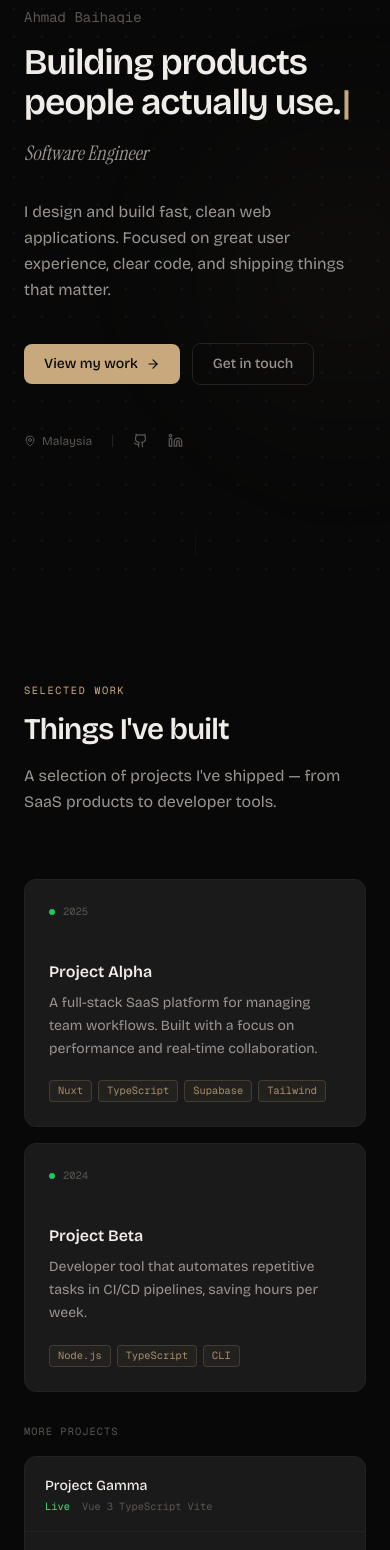
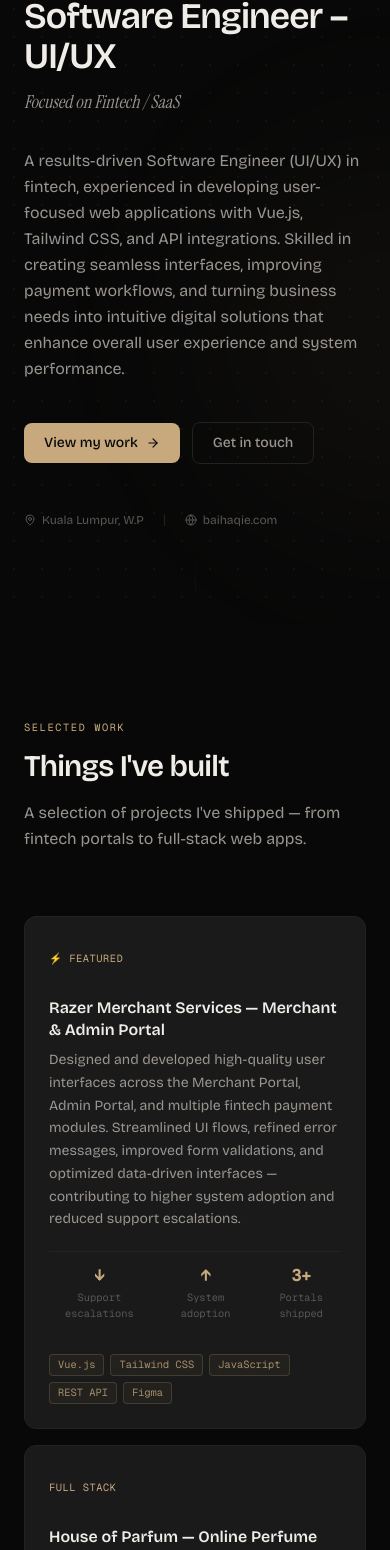
Before and after one commit to byhaqie31/portfolio-v2, a Nuxt app: page / in a window 390 px wide. Shown: the part 257-1807 px from the top of the page. Built offline with nearby package versions, Linux system fonts and the light colour scheme.

Commit message:
Update Information

```diff
--- a/components/layout/Navbar.vue
+++ b/components/layout/Navbar.vue
@@ -26,7 +26,7 @@
     <nav class="max-w-5xl mx-auto px-6 h-14 flex items-center justify-between">
       <!-- Logo -->
       <NuxtLink href="/" class="font-mono text-sm text-text-primary hover:text-white transition-colors">
-        {{ personal.name.split(' ')[0].toLowerCase() }}<span class="text-accent">.</span>
+        qie<span class="text-accent">.dev</span>
       </NuxtLink>
 
       <!-- Desktop links -->
--- a/components/sections/ContactSection.vue
+++ b/components/sections/ContactSection.vue
@@ -1,5 +1,5 @@
 <script setup lang="ts">
-import { Mail, Github, Linkedin, ArrowRight } from 'lucide-vue-next'
+import { Mail, ArrowRight } from 'lucide-vue-next'
 import { personal } from '~/data/index'
 </script>
 
@@ -37,7 +37,7 @@
             rel="noopener noreferrer"
             class="btn-ghost inline-flex items-center gap-2 text-sm"
           >
-            <Github :size="14" />
+            <UiIconGithub :size="14" />
             GitHub
           </a>
           <a
@@ -46,7 +46,7 @@
             rel="noopener noreferrer"
             class="btn-ghost inline-flex items-center gap-2 text-sm"
           >
-            <Linkedin :size="14" />
+            <UiIconLinkedin :size="14" />
             LinkedIn
           </a>
         </div>
--- a/components/sections/HeroSection.vue
+++ b/components/sections/HeroSection.vue
@@ -1,62 +1,67 @@
 <script setup lang="ts">
-import { ArrowRight, Github, Linkedin, MapPin } from 'lucide-vue-next'
+import { ArrowRight, Globe, MapPin } from 'lucide-vue-next'
 import { personal } from '~/data/index'
 
-// Typewriter effect for the tagline
+// Typewriter for the role
 const displayed = ref('')
-const tagline = personal.tagline
+const target = personal.role
 let i = 0
 
 onMounted(() => {
   const timer = setInterval(() => {
-    displayed.value += tagline[i]
+    displayed.value += target[i]
     i++
-    if (i >= tagline.length) clearInterval(timer)
-  }, 40)
+    if (i >= target.length) clearInterval(timer)
+  }, 50)
 })
 </script>
 
 <template>
   <section class="relative min-h-screen flex items-center px-6 pt-14 overflow-hidden">
-    <!-- Subtle dot grid -->
+    <!-- Dot grid -->
     <div
       class="absolute inset-0 pointer-events-none"
-      style="background-image: radial-gradient(circle, rgba(255,255,255,0.04) 1px, transparent 1px); background-size: 28px 28px;"
+      style="background-image: radial-gradient(circle, rgba(255,255,255,0.035) 1px, transparent 1px); background-size: 28px 28px;"
     />
-
-    <!-- Radial glow -->
-    <div class="absolute top-1/3 left-1/4 w-[500px] h-[500px] rounded-full pointer-events-none"
-      style="background: radial-gradient(circle, rgba(200,169,126,0.04) 0%, transparent 70%); filter: blur(40px);"
+    <!-- Gold glow -->
+    <div
+      class="absolute top-1/3 left-1/4 w-[600px] h-[600px] rounded-full pointer-events-none"
+      style="background: radial-gradient(circle, rgba(200,169,126,0.05) 0%, transparent 70%); filter: blur(60px);"
     />
 
     <div class="relative max-w-5xl mx-auto w-full py-24 md:py-36">
       <!-- Availability badge -->
-      <div class="animate-reveal inline-flex items-center gap-2 px-3 py-1.5 rounded-full border border-accent/20 bg-accent/5 text-xs text-accent mb-10">
+      <div
+        class="animate-reveal inline-flex items-center gap-2 px-3 py-1.5 rounded-full border border-accent/20 bg-accent/5 text-xs text-accent mb-10"
+      >
         <span class="w-1.5 h-1.5 rounded-full bg-green-400 animate-pulse" />
-        Available for opportunities
+        Available for {{ personal.availableFor }}
       </div>
 
       <!-- Name -->
-      <p class="animate-reveal font-mono text-sm text-text-muted mb-4" style="animation-delay:0.05s">
+      <p class="animate-reveal font-mono text-sm text-text-muted mb-3" style="animation-delay:0.05s">
         {{ personal.name }}
       </p>
 
-      <!-- Tagline with typewriter -->
+      <!-- Role — typewriter -->
       <h1
-        class="animate-reveal text-4xl sm:text-5xl md:text-[3.5rem] font-semibold tracking-tight leading-[1.1] text-text-primary mb-2"
+        class="animate-reveal text-4xl sm:text-5xl md:text-[3.25rem] font-semibold tracking-tight leading-[1.1] text-text-primary mb-2"
         style="animation-delay:0.1s"
       >
         {{ displayed }}<span class="animate-blink text-accent ml-0.5">|</span>
       </h1>
 
-      <!-- Serif subtitle -->
-      <p class="animate-reveal font-serif text-xl text-text-secondary italic mb-8 mt-4" style="animation-delay:0.15s">
-        {{ personal.title }}
+      <!-- Focus area -->
+      <p class="animate-reveal font-serif text-lg text-text-secondary italic mt-3 mb-8" style="animation-delay:0.15s">
+        Focused on {{ personal.focus }}
       </p>
 
-      <!-- Description -->
-      <p class="animate-reveal max-w-lg text-base text-text-secondary leading-relaxed mb-10" style="animation-delay:0.2s">
-        {{ personal.description }}
+      <!-- Summary -->
+      <p
+        class="animate-reveal max-w-xl text-base text-text-secondary leading-relaxed mb-10"
+        style="animation-delay:0.2s"
+      >
+        {{ personal.summary }}
       </p>
 
       <!-- CTAs -->
@@ -78,22 +83,13 @@
         </span>
         <span class="w-px h-3 bg-border" />
         <a
-          :href="personal.github"
+          :href="personal.website"
           target="_blank"
           rel="noopener noreferrer"
-          class="text-text-muted hover:text-text-secondary transition-colors"
-          aria-label="GitHub"
+          class="flex items-center gap-1.5 text-xs text-text-muted hover:text-text-secondary transition-colors"
         >
-          <Github :size="15" />
-        </a>
-        <a
-          :href="personal.linkedin"
-          target="_blank"
-          rel="noopener noreferrer"
-          class="text-text-muted hover:text-text-secondary transition-colors"
-          aria-label="LinkedIn"
-        >
-          <Linkedin :size="15" />
+          <Globe :size="12" />
+          baihaqie.com
         </a>
       </div>
     </div>
--- a/components/sections/WorkSection.vue
+++ b/components/sections/WorkSection.vue
@@ -1,21 +1,9 @@
 <script setup lang="ts">
-import { ArrowUpRight, Github } from 'lucide-vue-next'
+import { ArrowUpRight } from 'lucide-vue-next'
 import { projects } from '~/data/index'
 
 const featured = computed(() => projects.filter((p) => p.featured))
 const others = computed(() => projects.filter((p) => !p.featured))
-
-const statusLabel: Record<string, string> = {
-  live: 'Live',
-  wip: 'In progress',
-  archived: 'Archived',
-}
-
-const statusColor: Record<string, string> = {
-  live: 'text-green-400',
-  wip: 'text-yellow-400',
-  archived: 'text-text-muted',
-}
 </script>
 
 <template>
@@ -24,14 +12,14 @@
       <UiSectionHeading
         label="Selected Work"
         title="Things I've built"
-        description="A selection of projects I've shipped — from SaaS products to developer tools."
+        description="A selection of projects I've shipped — from fintech portals to full-stack web apps."
       />
 
       <!-- Featured grid -->
       <div class="grid md:grid-cols-2 gap-4 mb-4">
         <UiProjectCard
           v-for="project in featured"
-          :key="project.title"
+          :key="project.id"
           :project="project"
           class="reveal"
         />
@@ -43,37 +31,22 @@
         <div class="divide-y divide-border rounded-xl border border-border bg-surface overflow-hidden">
           <div
             v-for="project in others"
-            :key="project.title"
+            :key="project.id"
             class="group flex items-center justify-between px-5 py-4 hover:bg-surface-raised transition-colors"
           >
             <div>
               <span class="text-sm font-medium text-text-primary group-hover:text-white transition-colors">
-                {{ project.title }}
+                {{ project.name }}
               </span>
               <div class="flex items-center gap-3 mt-0.5">
-                <span
-                  v-if="project.status"
-                  class="font-mono text-2xs"
-                  :class="statusColor[project.status]"
-                >
-                  {{ statusLabel[project.status] }}
-                </span>
-                <div class="flex gap-1.5">
-                  <span v-for="s in project.stack" :key="s" class="font-mono text-2xs text-text-muted">
+                <span class="font-mono text-2xs text-accent">{{ project.tag }}</span>
+                <div class="flex gap-2">
+                  <span v-for="s in project.stack.slice(0, 3)" :key="s" class="font-mono text-2xs text-text-muted">
                     {{ s }}
                   </span>
                 </div>
               </div>
             </div>
-            <div class="flex items-center gap-2 shrink-0">
-              <a
-                v-if="project.github"
-                :href="project.github"
-                target="_blank"
-                class="btn-icon opacity-0 group-hover:opacity-100 transition-opacity"
-              >
-                <Github :size="13" />
-              </a>
             <a
               v-if="project.href"
               :href="project.href"
@@ -86,6 +59,5 @@
         </div>
       </div>
     </div>
-    </div>
   </section>
 </template>
--- a/components/ui/ProjectCard.vue
+++ b/components/ui/ProjectCard.vue
@@ -1,65 +1,48 @@
 <script setup lang="ts">
-import { ArrowUpRight, Github } from 'lucide-vue-next'
+import { ArrowUpRight } from 'lucide-vue-next'
 import type { Project } from '~/data/index'
 
 defineProps<{ project: Project }>()
-
-const statusColor: Record<string, string> = {
-  live: 'bg-green-500',
-  wip: 'bg-yellow-500',
-  archived: 'bg-text-muted',
-}
 </script>
 
 <template>
   <article class="group card-hover reveal flex flex-col h-full">
-    <!-- Header -->
-    <div class="flex items-start justify-between mb-5">
-      <div class="flex items-center gap-2">
-        <span
-          v-if="project.status"
-          class="w-1.5 h-1.5 rounded-full"
-          :class="statusColor[project.status] ?? 'bg-text-muted'"
-        />
-        <span class="font-mono text-2xs text-text-muted">{{ project.year }}</span>
-      </div>
-      <div class="flex items-center gap-2 opacity-0 group-hover:opacity-100 transition-opacity">
-        <a
-          v-if="project.github"
-          :href="project.github"
-          target="_blank"
-          rel="noopener noreferrer"
-          class="btn-icon"
-          aria-label="Source code"
-        >
-          <Github :size="14" />
-        </a>
+    <!-- Tag + link -->
+    <div class="flex items-center justify-between mb-5">
+      <span class="font-mono text-2xs text-accent uppercase tracking-wider">{{ project.tag }}</span>
       <a
         v-if="project.href"
         :href="project.href"
         target="_blank"
         rel="noopener noreferrer"
-          class="btn-icon"
+        class="btn-icon opacity-0 group-hover:opacity-100 transition-opacity"
         aria-label="Open project"
       >
         <ArrowUpRight :size="14" />
       </a>
     </div>
-    </div>
 
-    <!-- Content -->
-    <h3 class="text-base font-semibold text-text-primary group-hover:text-white transition-colors mb-2">
-      {{ project.title }}
+    <!-- Name -->
+    <h3 class="text-base font-semibold text-text-primary group-hover:text-white transition-colors mb-2 leading-snug">
+      {{ project.name }}
     </h3>
+
+    <!-- Description -->
     <p class="text-sm text-text-secondary leading-relaxed flex-1 mb-5">
       {{ project.description }}
     </p>
 
+    <!-- Metrics (if any) -->
+    <div v-if="project.metrics?.length" class="flex gap-4 mb-5 py-3 border-t border-border">
+      <div v-for="m in project.metrics" :key="m.label" class="text-center">
+        <p class="font-mono text-base font-semibold text-accent">{{ m.value }}</p>
+        <p class="font-mono text-2xs text-text-muted mt-0.5">{{ m.label }}</p>
+      </div>
+    </div>
+
     <!-- Stack -->
     <div class="flex flex-wrap gap-1.5">
-      <span v-for="s in project.stack" :key="s" class="stack-pill">
-        {{ s }}
-      </span>
+      <span v-for="s in project.stack" :key="s" class="stack-pill">{{ s }}</span>
     </div>
   </article>
 </template>
--- a/data/index.ts
+++ b/data/index.ts
@@ -1,56 +1,26 @@
-// ─── Interfaces ────────────────────────────────────────────────────────────────
-
-export interface Project {
-  title: string
-  description: string
-  stack: string[]
-  href?: string
-  github?: string
-  featured: boolean
-  year: number
-  status?: 'live' | 'wip' | 'archived'
+// ── PERSONAL INFO ────────────────────────────────────────────
+export const personal = {
+  name: 'Ahmad Baihaqie Bin Mohd Yusri',
+  shortName: 'Ahmad Baihaqie',
+  role: 'Software Engineer – UI/UX',
+  summary:
+    'A results-driven Software Engineer (UI/UX) in fintech, experienced in developing user-focused web applications with Vue.js, Tailwind CSS, and API integrations. Skilled in creating seamless interfaces, improving payment workflows, and turning business needs into intuitive digital solutions that enhance overall user experience and system performance.',
+  location: 'Kuala Lumpur, W.P',
+  email: 'byhaqie1455@gmail.com',
+  mobile: '+60 17-710 9486',
+  website: 'https://baihaqie.com/',
+  github: 'https://github.com/byhaqie31',
+  linkedin: 'https://linkedin.com/in/byhaqieyusri',
+  availableFor: 'Full-time / Contract',
+  focus: 'Fintech / SaaS',
+  languages: [
+    { lang: 'Malay', level: 'Native Proficiency' },
+    { lang: 'English', level: 'Professional Working Proficiency' },
+    { lang: 'Arabic', level: 'Elementary Proficiency' },
+  ],
 }
 
-export interface Experience {
-  company: string
-  role: string
-  period: string
-  description: string
-  stack: string[]
-  current?: boolean
-}
-
-export interface SkillGroup {
-  category: string
-  skills: string[]
-}
-
-export interface CommandItem {
-  id: string
-  label: string
-  description?: string
-  icon?: string
-  action: () => void
-  keywords?: string[]
-}
-
-// ─── Personal ──────────────────────────────────────────────────────────────────
-
-export const personal = {
-  name: 'Ahmad Baihaqie',
-  title: 'Software Engineer',
-  tagline: 'Building products people actually use.',
-  description:
-    'I design and build fast, clean web applications. Focused on great user experience, clear code, and shipping things that matter.',
-  location: 'Malaysia',
-  email: 'hello@ahmadbaihaqie.dev',
-  github: 'https://github.com/byhaqie31',
-  linkedin: 'https://linkedin.com/in/ahmadbaihaqie',
-  availability: true,
-}
-
-// ─── Navigation ────────────────────────────────────────────────────────────────
-
+// ── NAVIGATION ───────────────────────────────────────────────
 export const navLinks = [
   { label: 'Work', href: '#work' },
   { label: 'About', href: '#about' },
@@ -58,100 +28,169 @@
   { label: 'Contact', href: '#contact' },
 ]
 
-// ─── Projects ──────────────────────────────────────────────────────────────────
+// ── PROJECTS ─────────────────────────────────────────────────
+export interface Project {
+  id: string
+  tag: string
+  featured?: boolean
+  name: string
+  description: string
+  stack: string[]
+  metrics?: { value: string; label: string }[]
+  href?: string
+}
 
 export const projects: Project[] = [
   {
-    title: 'Project Alpha',
+    id: 'razer-merchant-portal',
+    tag: '⚡ Featured',
+    featured: true,
+    name: 'Razer Merchant Services — Merchant & Admin Portal',
     description:
-      'A full-stack SaaS platform for managing team workflows. Built with a focus on performance and real-time collaboration.',
-    stack: ['Nuxt', 'TypeScript', 'Supabase', 'Tailwind'],
+      'Designed and developed high-quality user interfaces across the Merchant Portal, Admin Portal, and multiple fintech payment modules. Streamlined UI flows, refined error messages, improved form validations, and optimized data-driven interfaces — contributing to higher system adoption and reduced support escalations.',
+    stack: ['Vue.js', 'Tailwind CSS', 'JavaScript', 'REST API', 'Figma'],
+    metrics: [
+      { value: '↓', label: 'Support escalations' },
+      { value: '↑', label: 'System adoption' },
+      { value: '3+', label: 'Portals shipped' },
+    ],
     href: '#',
-    github: '#',
-    featured: true,
-    year: 2025,
-    status: 'live',
   },
   {
-    title: 'Project Beta',
+    id: 'house-of-parfum',
+    tag: 'Full Stack',
+    featured: true,
+    name: 'House of Parfum — Online Perfume Boutique',
     description:
-      'Developer tool that automates repetitive tasks in CI/CD pipelines, saving hours per week.',
-    stack: ['Node.js', 'TypeScript', 'CLI'],
+      'Final year project — developed a full-stack e-commerce web application with emphasis on frontend UI quality and backend PHP integration. Conducted user testing and iterated based on feedback to achieve 100% functional compliance.',
+    stack: ['PHP', 'Bootstrap', 'JavaScript', 'MySQL', 'Figma'],
     href: '#',
-    github: '#',
-    featured: true,
-    year: 2024,
-    status: 'live',
   },
   {
-    title: 'Project Gamma',
+    id: 'graphic-design',
+    tag: 'Design',
+    name: 'Brand & Print Design — Faztech Services',
     description:
-      'Open-source UI component library for Vue 3, focused on accessibility and dark-mode-first design.',
-    stack: ['Vue 3', 'TypeScript', 'Vite'],
-    github: '#',
-    featured: false,
-    year: 2024,
-    status: 'live',
-  },
-  {
-    title: 'Project Delta',
-    description:
-      'REST API boilerplate with auth, rate limiting, and structured logging out of the box.',
-    stack: ['Hono', 'TypeScript', 'PostgreSQL'],
-    github: '#',
-    featured: false,
-    year: 2023,
-    status: 'archived',
+      'Produced professional client-facing artworks including brochures, business cards, and flyers using Adobe tools — adhering to all client requirements across every deliverable.',
+    stack: ['Adobe Illustrator', 'Photoshop', 'After Effects', 'Premiere Pro'],
+    href: '#',
   },
 ]
 
-// ─── Experience ────────────────────────────────────────────────────────────────
+// ── EXPERIENCE ───────────────────────────────────────────────
+export interface Experience {
+  id: string
+  period: string
+  company: string
+  location: string
+  role: string
+  current?: boolean
+  description: string
+  bullets: string[]
+  tags: string[]
+}
 
-export const experience: Experience[] = [
+export const experiences: Experience[] = [
   {
-    company: 'Company Name',
-    role: 'Software Engineer',
-    period: '2024 — Present',
+    id: 'razer',
+    period: 'Dec 2025 – Present',
+    company: 'Razer Merchant Services',
+    location: 'Kuala Lumpur, W.P',
+    role: 'Software Engineer – UI/UX',
+    current: true,
     description:
-      'Building and maintaining core product features. Leading frontend architecture decisions and mentoring junior engineers.',
-    stack: ['TypeScript', 'Vue', 'Node.js', 'PostgreSQL'],
-    current: true,
+      'Building high-quality user interfaces for fintech payment products across Merchant Portal, Admin Portal, and multiple payment modules.',
+    bullets: [
+      'Designed and developed high-quality UIs using Vue.js, Tailwind CSS, and modern front-end architectures across the Merchant Portal, Admin Portal, and multiple fintech payment modules.',
+      'Collaborated with product owners, backend developers, QA testers, and business teams to identify pain points, refine requirements, and deploy incremental improvements.',
+      'Enhanced merchant experience by streamlining UI flows, refining error messages, improving form validations, and optimizing data-driven interfaces.',
+    ],
+    tags: ['Vue.js', 'Tailwind CSS', 'JavaScript', 'REST API', 'Figma', 'GitLab'],
   },
   {
-    company: 'Previous Company',
-    role: 'Frontend Developer',
-    period: '2022 — 2024',
+    id: 'faztech',
+    period: 'Jul 2020 – Oct 2020',
+    company: 'Faztech Services',
+    location: 'Tangkak, Johor',
+    role: 'Graphic Designer & Technician',
     description:
-      'Developed responsive web applications and internal tools. Improved page performance by 40% through bundle optimization.',
-    stack: ['React', 'TypeScript', 'GraphQL', 'Tailwind'],
-  },
-  {
-    company: 'Freelance',
-    role: 'Web Developer',
-    period: '2021 — 2022',
-    description:
-      'Built websites and web apps for small businesses across various industries.',
-    stack: ['Vue', 'PHP', 'MySQL', 'CSS'],
+      'Designed professional client artworks and collaborated with a team of 8 technicians to handle maintenance and support tasks.',
+    bullets: [
+      'Designed professional artworks using 6 Adobe software applications (Illustrator, After Effects) adhering to all client requirements for brochures, business cards, and flyers.',
+      'Collaborated with a team of 8 technicians handling program installation and OS maintenance with 0% callback from upper management.',
+      'Responded to recurring client issues (Anti-Virus & OS Installation) closing 8/10 cases per week following established BAU protocols.',
+    ],
+    tags: ['Adobe Illustrator', 'After Effects', 'Photoshop', 'Premiere Pro'],
   },
 ]
 
-// ─── Skills ────────────────────────────────────────────────────────────────────
+// ── EDUCATION ────────────────────────────────────────────────
+export interface Education {
+  id: string
+  period: string
+  institution: string
+  location: string
+  degree: string
+  cgpa: string
+}
+
+export const education: Education[] = [
+  {
+    id: 'um-degree',
+    period: 'Oct 2023',
+    institution: 'Universiti Malaya (UM)',
+    location: 'Kuala Lumpur, W.P',
+    degree: 'Bachelor of Islamic Studies and Information Technology',
+    cgpa: '3.77 / 4.00',
+  },
+  {
+    id: 'um-foundation',
+    period: 'May 2019',
+    institution: 'Universiti Malaya (UM)',
+    location: 'Kuala Lumpur, W.P',
+    degree: 'Foundation of Science and Islamic Studies',
+    cgpa: '3.44 / 4.00',
+  },
+]
+
+// ── SKILLS ───────────────────────────────────────────────────
+export interface SkillGroup {
+  label: string
+  items: string[]
+}
 
 export const skillGroups: SkillGroup[] = [
   {
-    category: 'Languages',
-    skills: ['TypeScript', 'JavaScript', 'HTML', 'CSS', 'SQL'],
+    label: 'UI / UX Design',
+    items: ['Figma', 'UI Design', 'UX Research', 'Prototyping', 'Wireframing', 'Design Systems'],
   },
   {
-    category: 'Frontend',
-    skills: ['Vue 3', 'Nuxt 3', 'React', 'Next.js', 'Tailwind CSS'],
+    label: 'Frontend',
+    items: ['Vue.js', 'Nuxt 3', 'Tailwind CSS', 'JavaScript', 'REST API Integration', 'HTML / CSS'],
   },
   {
-    category: 'Backend',
-    skills: ['Node.js', 'Hono', 'Express', 'REST APIs', 'PostgreSQL'],
+    label: 'Creative & Design Tools',
+    items: ['Adobe Illustrator', 'Photoshop', 'After Effects', 'Premiere Pro'],
   },
   {
-    category: 'Tools',
-    skills: ['Git', 'Docker', 'Vite', 'Figma', 'Linux'],
+    label: 'Tools & Workflow',
+    items: ['GitLab', 'Figma', 'Microsoft Office', 'Version Control', 'Agile / Scrum'],
   },
 ]
+
+// ── EXTRA ACTIVITIES ─────────────────────────────────────────
+export const activities = [
+  'UM — "Kesatuan Mahasiswa Akademi Pengajian Islam" (Committee Member)',
+  'UM — "Program Career Fest 2023, Akademi Pengajian Islam" (Treasurer)',
+  'UM — "Malam Penghargaan Dayasari, Kolej Kediaman Dayasari" (Head of Multimedia)',
+]
+
+// ── REFERENCES ───────────────────────────────────────────────
+export const references = [
+  {
+    name: 'Haziman Hashim',
+    title: 'Senior Manager, Software Engineer',
+    company: 'Razer Merchant Services',
+    email: 'haziman.hashim@fiuu.com',
+  },
+]
```
Also changed, not shown: components/layout/Footer.vue (+4 -4 lines), components/sections/AboutSection.vue (+38 -17 lines), components/sections/ExperienceSection.vue (+56 -24 lines), components/ui/IconGithub.vue (added, +15 -0 lines), components/ui/IconLinkedin.vue (added, +15 -0 lines), data/portfolio.ts (deleted, +0 -55 lines). Lines whose indentation alone changed are shown as unchanged.
